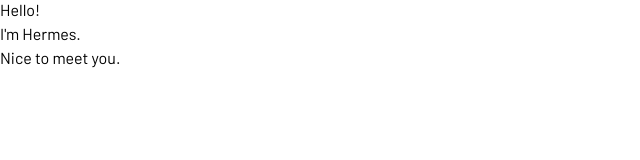
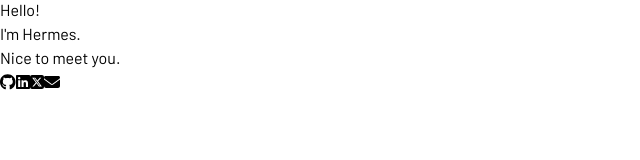
Before and after one commit to hermesjpappas/hjp, a Vue app: page / in a window 1280 px wide. Shown: the part 122-282 px from the top of the page, without its empty margins (0-640 px from the left). Built offline with nearby package versions, Linux system fonts and the light colour scheme.

Commit message:
Make basic look of home, introduce fontawesome

```diff
--- a/package.json
+++ b/package.json
@@ -12,6 +12,11 @@
     "format": "prettier --write src/"
   },
   "dependencies": {
+    "@fortawesome/fontawesome-svg-core": "^6.4.2",
+    "@fortawesome/free-brands-svg-icons": "^6.4.2",
+    "@fortawesome/free-regular-svg-icons": "^6.4.2",
+    "@fortawesome/free-solid-svg-icons": "^6.4.2",
+    "@fortawesome/vue-fontawesome": "^3.0.3",
     "pinia": "^2.0.32",
     "vue": "^3.2.47",
     "vue-router": "^4.1.6"
--- a/src/main.ts
+++ b/src/main.ts
@@ -6,9 +6,21 @@ import router from './router'
 
 import './assets/base.css'
 
+/* import the fontawesome core */
+import { library } from '@fortawesome/fontawesome-svg-core'
+
+/* import font awesome icon component */
+import { FontAwesomeIcon } from '@fortawesome/vue-fontawesome'
+
+/* import specific icons */
+import { faEnvelope } from '@fortawesome/free-solid-svg-icons'
+import { faGithub, faLinkedin, faSquareXTwitter} from '@fortawesome/free-brands-svg-icons'
+
+/* add icons to the library */
+library.add(faLinkedin, faGithub, faEnvelope, faSquareXTwitter)
+
 const app = createApp(App)
-
-app.use(createPinia())
-app.use(router)
-
-app.mount('#app')
+  .component('font-awesome-icon', FontAwesomeIcon)
+  .use(createPinia())
+  .use(router)
+  .mount('#app')
--- a/src/views/HomeView.vue
+++ b/src/views/HomeView.vue
@@ -2,7 +2,14 @@
   <main class="flex flex-col items-center justify-center w-full h-full font-serif">
     <h1 class="text-3xl sm:text-5xl lg:text-7xl">Hello!</h1>
     <h1 class="text-3xl sm:text-5xl lg:text-7xl">I'm Hermes.</h1>
-    <h2 class="mt-8 font-sans text-xl sm:text-3xl lg:text-5xl">Nice to meet you.</h2>
+    <h2 class="mt-8 font-sans text-xl lg:mt-10 sm:text-3xl lg:text-5xl">Nice to meet you.</h2>
+
+    <div class="flex items-center justify-center gap-4 mt-8 text-xl text-gray-600 md:mt-10 lg:mt-12 xs:gap-6 md:gap-8 lg:gap-12 xs:text-2xl md:text-3xl lg:text-4xl">
+    <font-awesome-icon icon="fa-brands fa-github" />
+    <font-awesome-icon icon="fa-brands fa-linkedin" />
+    <font-awesome-icon icon="fa-brands fa-square-x-twitter" />
+    <font-awesome-icon icon="fa-solid fa-envelope" />
+    </div>
   </main>
 </template>
 
```
Also changed, not shown: src/App.vue (+8 -8 lines), 1 other file (tests, documents, lock files or other folders).
